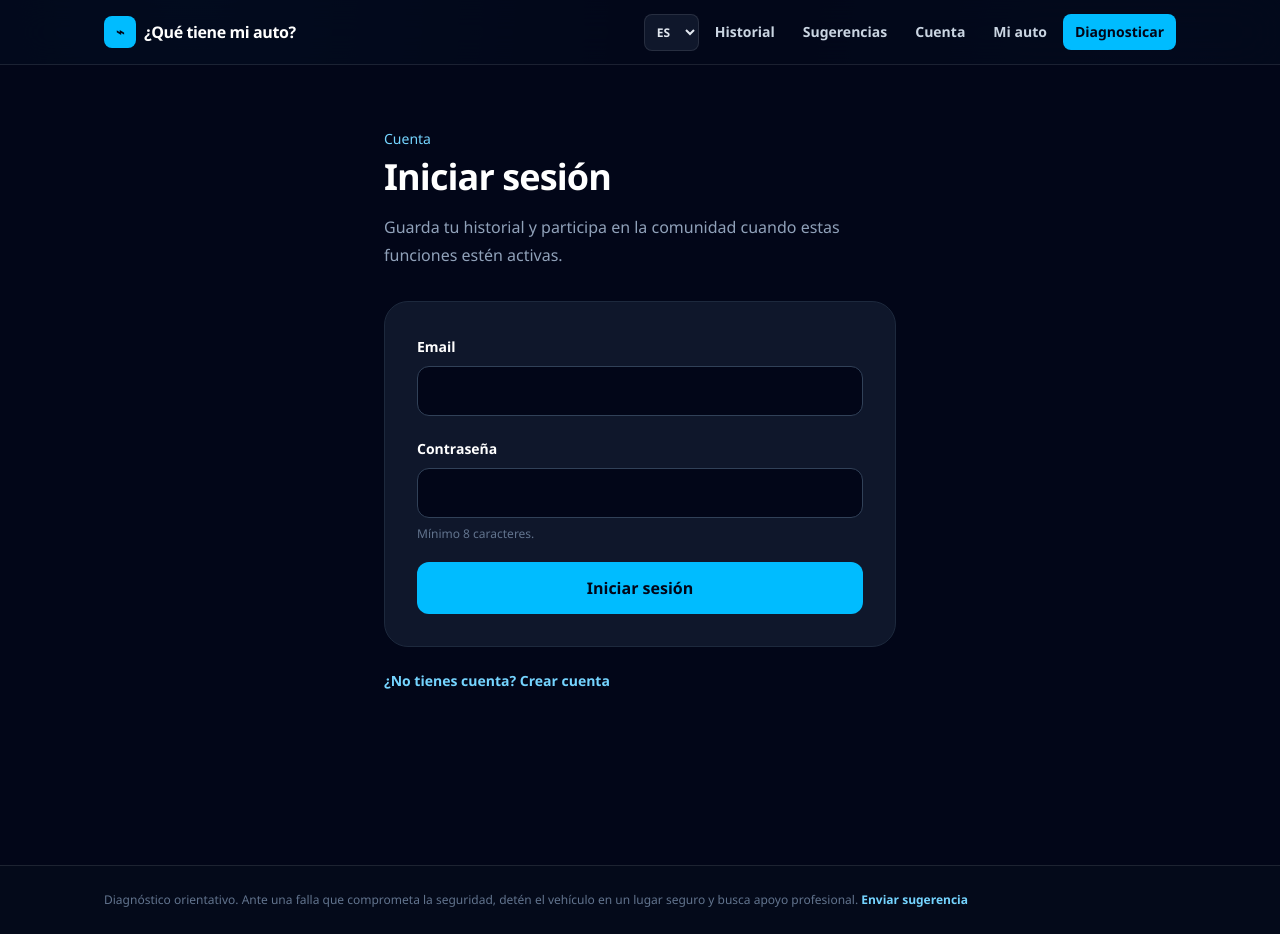
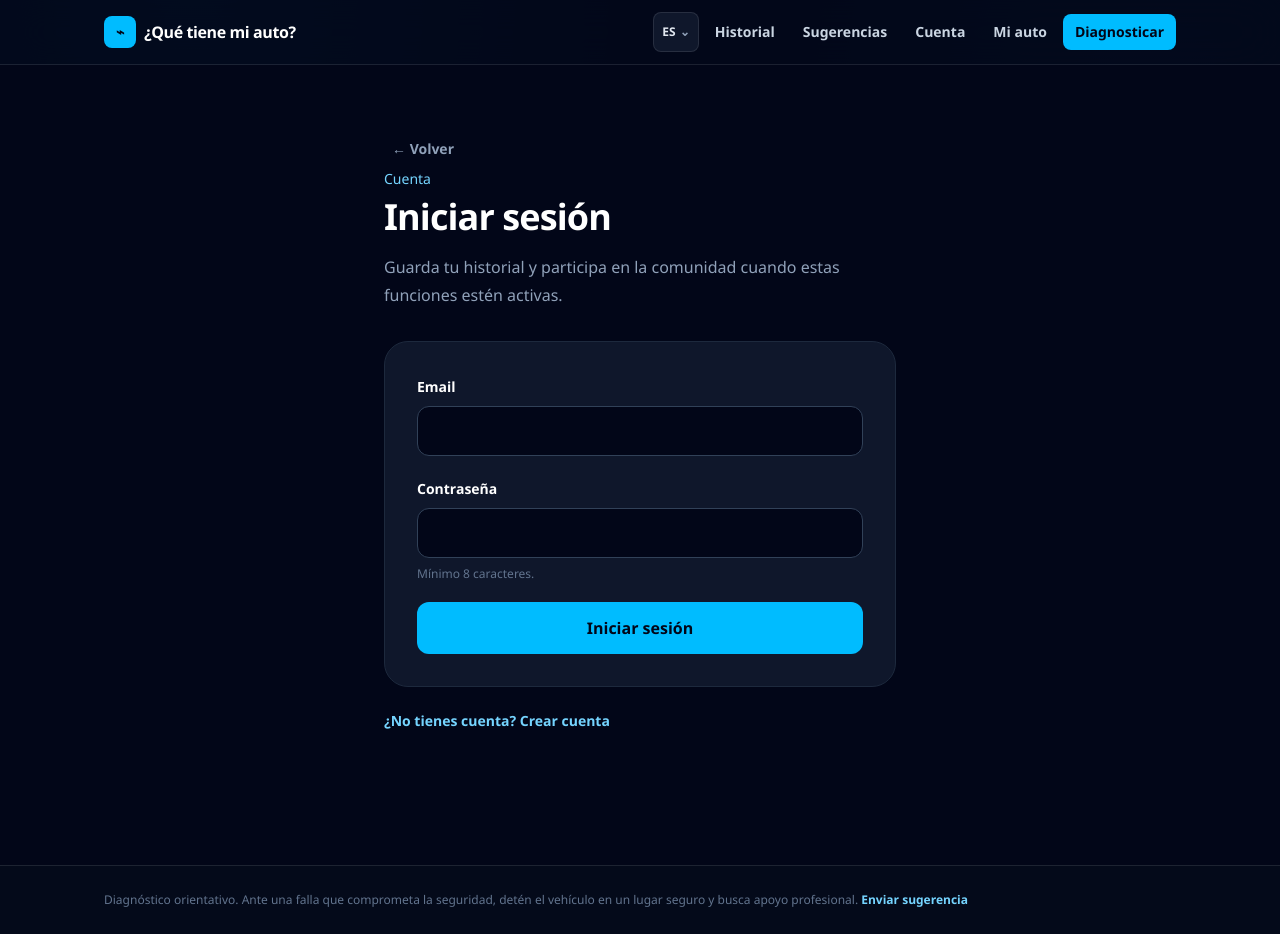
Before and after one commit to AndresRojoUG/que-tiene-mi-auto, a Next.js app: page /cuenta in a window 1280 px wide. Built offline with nearby package versions, Linux system fonts and the light colour scheme; no server answers.

Commit message:
feat: improve navigation and locale controls

```diff
--- a/app/admin/comunidad/page.tsx
+++ b/app/admin/comunidad/page.tsx
@@ -2,6 +2,7 @@
 
 import { useEffect, useState } from "react";
 import { createClient } from "@/lib/supabase/client";
+import BackButton from "@/components/BackButton";
 
 type Item = { id: string; title?: string; body: string; status: "pending" | "published" | "hidden" | "removed"; created_at: string };
 
@@ -35,5 +36,5 @@ export default function AdminCommunityPage() {
 
   const renderItems = (items: Item[], table: "community_questions" | "community_answers") => items.map((item) => <article key={item.id} className="rounded-2xl border border-slate-800 bg-slate-900 p-5"><div className="flex flex-wrap items-center justify-between gap-3"><p className="text-sm font-bold text-sky-300">{item.status}</p><select value={item.status} onChange={(event) => void update(table, item.id, event.target.value as Item["status"])} className="rounded-lg border border-slate-700 bg-slate-950 px-3 py-2 text-sm"><option value="pending">Pendiente</option><option value="published">Publicar</option><option value="hidden">Ocultar</option><option value="removed">Retirar</option></select></div>{item.title && <h2 className="mt-4 text-xl font-bold">{item.title}</h2>}<p className="mt-3 whitespace-pre-wrap leading-7 text-slate-200">{item.body}</p></article>);
 
-  return <main className="min-h-screen bg-slate-950 text-white"><section className="mx-auto max-w-4xl px-5 py-10 sm:px-8 sm:py-16"><p className="text-sm font-medium text-sky-300">Administración</p><h1 className="mt-2 text-4xl font-black">Moderación de comunidad</h1>{message && <p className="mt-5 rounded-xl bg-slate-900 p-4 text-slate-300">{message}</p>}<h2 className="mt-8 text-2xl font-bold">Preguntas</h2><div className="mt-4 space-y-4">{renderItems(questions, "community_questions")}</div><h2 className="mt-10 text-2xl font-bold">Soluciones</h2><div className="mt-4 space-y-4">{renderItems(answers, "community_answers")}</div></section></main>;
+  return <main className="min-h-screen bg-slate-950 text-white"><section className="mx-auto max-w-4xl px-5 py-10 sm:px-8 sm:py-16"><BackButton fallbackHref="/admin" /><p className="text-sm font-medium text-sky-300">Administración</p><h1 className="mt-2 text-4xl font-black">Moderación de comunidad</h1>{message && <p className="mt-5 rounded-xl bg-slate-900 p-4 text-slate-300">{message}</p>}<h2 className="mt-8 text-2xl font-bold">Preguntas</h2><div className="mt-4 space-y-4">{renderItems(questions, "community_questions")}</div><h2 className="mt-10 text-2xl font-bold">Soluciones</h2><div className="mt-4 space-y-4">{renderItems(answers, "community_answers")}</div></section></main>;
 }
--- a/app/admin/page.tsx
+++ b/app/admin/page.tsx
@@ -1,5 +1,6 @@
 import Link from "next/link";
+import BackButton from "@/components/BackButton";
 
 export default function AdminPage() {
-  return <main className="min-h-screen bg-slate-950 text-white"><section className="mx-auto max-w-4xl px-5 py-10 sm:px-8 sm:py-16"><p className="text-sm font-medium text-sky-300">Administración</p><h1 className="mt-2 text-4xl font-black">Panel de administración</h1><p className="mt-4 text-slate-400">Revisa sugerencias y modera el contenido de la comunidad.</p><div className="mt-8 grid gap-4 sm:grid-cols-2"><Link href="/admin/sugerencias" className="rounded-3xl border border-slate-800 bg-slate-900 p-6 font-bold transition hover:border-sky-400/50">Sugerencias recibidas →</Link><Link href="/admin/comunidad" className="rounded-3xl border border-slate-800 bg-slate-900 p-6 font-bold transition hover:border-sky-400/50">Moderación de comunidad →</Link><Link href="/admin/reportes" className="rounded-3xl border border-slate-800 bg-slate-900 p-6 font-bold transition hover:border-sky-400/50">Reportes de comunidad →</Link></div></section></main>;
+  return <main className="min-h-screen bg-slate-950 text-white"><section className="mx-auto max-w-4xl px-5 py-10 sm:px-8 sm:py-16"><BackButton /><p className="text-sm font-medium text-sky-300">Administración</p><h1 className="mt-2 text-4xl font-black">Panel de administración</h1><p className="mt-4 text-slate-400">Revisa sugerencias y modera el contenido de la comunidad.</p><div className="mt-8 grid gap-4 sm:grid-cols-2"><Link href="/admin/sugerencias" className="rounded-3xl border border-slate-800 bg-slate-900 p-6 font-bold transition hover:border-sky-400/50">Sugerencias recibidas →</Link><Link href="/admin/comunidad" className="rounded-3xl border border-slate-800 bg-slate-900 p-6 font-bold transition hover:border-sky-400/50">Moderación de comunidad →</Link><Link href="/admin/reportes" className="rounded-3xl border border-slate-800 bg-slate-900 p-6 font-bold transition hover:border-sky-400/50">Reportes de comunidad →</Link></div></section></main>;
 }
--- a/app/admin/reportes/page.tsx
+++ b/app/admin/reportes/page.tsx
@@ -1,6 +1,7 @@
 "use client";
 import { useEffect, useState } from "react";
 import { createClient } from "@/lib/supabase/client";
+import BackButton from "@/components/BackButton";
 
 type Report = { id: string; reason: string; status: "open" | "reviewed" | "resolved" | "dismissed"; created_at: string };
 
@@ -20,5 +21,5 @@ export default function AdminReportsPage() {
     if (error) { setMessage("No pudimos actualizar el reporte."); return; }
     setReports((current) => current.map((report) => report.id === id ? { ...report, status } : report));
   }
-  return <main className="min-h-screen bg-slate-950 text-white"><section className="mx-auto max-w-4xl px-5 py-10 sm:px-8 sm:py-16"><p className="text-sm font-medium text-sky-300">Administración</p><h1 className="mt-2 text-4xl font-black">Reportes de comunidad</h1>{message && <p className="mt-5 rounded-xl bg-slate-900 p-4 text-slate-300">{message}</p>}<div className="mt-8 space-y-4">{reports.map((report) => <article key={report.id} className="rounded-2xl border border-slate-800 bg-slate-900 p-5"><div className="flex flex-wrap items-center justify-between gap-3"><p className="text-sm font-bold text-rose-300">{report.status}</p><select value={report.status} onChange={(e) => void update(report.id, e.target.value as Report["status"])} className="rounded-lg border border-slate-700 bg-slate-950 px-3 py-2"><option value="open">Abierto</option><option value="reviewed">Revisado</option><option value="resolved">Resuelto</option><option value="dismissed">Descartado</option></select></div><p className="mt-4 whitespace-pre-wrap leading-7">{report.reason}</p></article>)}</div></section></main>;
+  return <main className="min-h-screen bg-slate-950 text-white"><section className="mx-auto max-w-4xl px-5 py-10 sm:px-8 sm:py-16"><BackButton fallbackHref="/admin" /><p className="text-sm font-medium text-sky-300">Administración</p><h1 className="mt-2 text-4xl font-black">Reportes de comunidad</h1>{message && <p className="mt-5 rounded-xl bg-slate-900 p-4 text-slate-300">{message}</p>}<div className="mt-8 space-y-4">{reports.map((report) => <article key={report.id} className="rounded-2xl border border-slate-800 bg-slate-900 p-5"><div className="flex flex-wrap items-center justify-between gap-3"><p className="text-sm font-bold text-rose-300">{report.status}</p><select value={report.status} onChange={(e) => void update(report.id, e.target.value as Report["status"])} className="rounded-lg border border-slate-700 bg-slate-950 px-3 py-2"><option value="open">Abierto</option><option value="reviewed">Revisado</option><option value="resolved">Resuelto</option><option value="dismissed">Descartado</option></select></div><p className="mt-4 whitespace-pre-wrap leading-7">{report.reason}</p></article>)}</div></section></main>;
 }
--- a/app/admin/sugerencias/page.tsx
+++ b/app/admin/sugerencias/page.tsx
@@ -2,6 +2,7 @@
 
 import { useEffect, useState } from "react";
 import { createClient } from "@/lib/supabase/client";
+import BackButton from "@/components/BackButton";
 
 type FeedbackStatus = "new" | "reviewed" | "planned" | "closed";
 type Feedback = {
@@ -62,6 +63,7 @@ export default function AdminSuggestionsPage() {
   return (
     <main className="min-h-screen bg-slate-950 text-white">
       <section className="mx-auto max-w-4xl px-5 py-10 sm:px-8 sm:py-16">
+        <BackButton fallbackHref="/admin" />
         <p className="text-sm font-medium text-sky-300">Administración</p>
         <h1 className="mt-2 text-4xl font-black tracking-tight">Sugerencias recibidas</h1>
         {message && <p className="mt-5 rounded-xl bg-slate-900 p-4 text-slate-300">{message}</p>}
--- a/app/cuenta/page.tsx
+++ b/app/cuenta/page.tsx
@@ -4,6 +4,7 @@ import { FormEvent, Suspense, useEffect, useState } from "react";
 import { useRouter, useSearchParams } from "next/navigation";
 import { createClient } from "@/lib/supabase/client";
 import { useLanguage } from "@/components/LanguageProvider";
+import BackButton from "@/components/BackButton";
 
 type Mode = "sign-in" | "sign-up";
 
@@ -137,6 +138,7 @@ function CuentaContent() {
     return (
       <main className="min-h-screen bg-slate-950 text-white">
         <section className="mx-auto max-w-xl px-5 py-10 sm:px-8 sm:py-16">
+          <BackButton />
           <p className="text-sm font-medium text-sky-300">{copy.account}</p>
           <h1 className="mt-2 text-4xl font-black tracking-tight">{copy.active}</h1>
           <div className="mt-8 rounded-3xl border border-slate-800 bg-slate-900 p-6">
@@ -161,6 +163,7 @@ function CuentaContent() {
   return (
     <main className="min-h-screen bg-slate-950 text-white">
       <section className="mx-auto max-w-xl px-5 py-10 sm:px-8 sm:py-16">
+        <BackButton />
         <p className="text-sm font-medium text-sky-300">{copy.account}</p>
         <h1 className="mt-2 text-4xl font-black tracking-tight">
           {mode === "sign-in" ? copy.signIn : copy.create}
--- a/app/historial/page.tsx
+++ b/app/historial/page.tsx
@@ -11,6 +11,7 @@ import {
   subscribeToDiagnosticHistory,
 } from "@/lib/diagnostics/history";
 import { syncDiagnosticHistory } from "@/lib/diagnostics/cloud-history";
+import BackButton from "@/components/BackButton";
 
 function formatHistoryDate(createdAt: string) {
   const date = new Date(createdAt);
@@ -52,6 +53,7 @@ export default function HistorialPage() {
   return (
     <main className="min-h-screen bg-slate-950 text-white">
       <section className="mx-auto max-w-4xl px-5 py-10 sm:px-8 sm:py-16">
+        <BackButton />
         <p className="text-sm font-medium text-slate-400">En este dispositivo</p>
         <h1 className="mt-2 text-4xl font-black tracking-tight">Historial de diagnósticos</h1>
         <p className="mt-4 max-w-2xl leading-7 text-slate-400">
--- a/app/sugerencias/page.tsx
+++ b/app/sugerencias/page.tsx
@@ -4,6 +4,7 @@ import Link from "next/link";
 import { FormEvent, useState } from "react";
 import { createClient } from "@/lib/supabase/client";
 import { useLanguage } from "@/components/LanguageProvider";
+import BackButton from "@/components/BackButton";
 
 type FeedbackCategory = "suggestion" | "issue" | "content_request";
 
@@ -64,6 +65,7 @@ export default function SugerenciasPage() {
   return (
     <main className="min-h-screen bg-slate-950 text-white">
       <section className="mx-auto max-w-2xl px-5 py-10 sm:px-8 sm:py-16">
+        <BackButton />
         <p className="text-sm font-medium text-sky-300">{copy.eyebrow}</p>
         <h1 className="mt-2 text-4xl font-black tracking-tight">{copy.title}</h1>
         <p className="mt-4 max-w-xl leading-7 text-slate-400">
--- /dev/null
+++ b/components/BackButton.tsx
@@ -0,0 +1,32 @@
+"use client";
+
+import { useRouter } from "next/navigation";
+import { useLanguage } from "@/components/LanguageProvider";
+
+type BackButtonProps = {
+  fallbackHref?: string;
+};
+
+export default function BackButton({ fallbackHref = "/" }: BackButtonProps) {
+  const router = useRouter();
+  const { locale } = useLanguage();
+  const label = locale === "en" ? "Back" : "Volver";
+
+  function goBack() {
+    if (window.history.length > 1) {
+      router.back();
+      return;
+    }
+    router.push(fallbackHref);
+  }
+
+  return (
+    <button
+      type="button"
+      onClick={goBack}
+      className="inline-flex min-h-10 items-center rounded-lg px-2 text-sm font-semibold text-slate-400 transition hover:bg-white/5 hover:text-white focus:outline-none focus:ring-2 focus:ring-sky-300"
+    >
+      ← {label}
+    </button>
+  );
+}
--- a/components/LanguageSelector.tsx
+++ b/components/LanguageSelector.tsx
@@ -1,20 +1,34 @@
 "use client";
 
+import { useRef } from "react";
 import { useLanguage } from "@/components/LanguageProvider";
 import type { Locale } from "@/lib/i18n/translations";
 
 export default function LanguageSelector() {
   const { locale, setLocale, t } = useLanguage();
+  const detailsRef = useRef<HTMLDetailsElement>(null);
+
+  function selectLocale(nextLocale: Locale) {
+    setLocale(nextLocale);
+    if (detailsRef.current) detailsRef.current.open = false;
+  }
 
   return (
-    <select
-      aria-label={t("language.label")}
-      value={locale}
-      onChange={(event) => setLocale(event.target.value as Locale)}
-      className="rounded-lg border border-white/10 bg-slate-900 px-2 py-2 text-xs font-bold text-slate-200 outline-none transition hover:bg-white/5 focus:border-sky-300"
-    >
-      <option value="es">ES</option>
-      <option value="en">EN</option>
-    </select>
+    <details ref={detailsRef} className="relative">
+      <summary
+        aria-label={t("language.label")}
+        className="flex min-h-10 cursor-pointer list-none items-center rounded-lg border border-white/10 bg-slate-900 px-2 text-xs font-bold text-slate-200 outline-none transition hover:bg-white/5 focus:ring-2 focus:ring-sky-300"
+      >
+        {locale.toUpperCase()} <span aria-hidden="true" className="ml-1 text-slate-400">⌄</span>
+      </summary>
+      <div role="menu" className="absolute right-0 top-[calc(100%+0.5rem)] z-50 w-32 rounded-xl border border-white/10 bg-slate-900 p-1 shadow-2xl shadow-black/40">
+        <button type="button" role="menuitemradio" aria-checked={locale === "es"} onClick={() => selectLocale("es")} className="block w-full rounded-lg px-3 py-2 text-left text-sm font-semibold text-slate-100 transition hover:bg-white/10">
+          Español
+        </button>
+        <button type="button" role="menuitemradio" aria-checked={locale === "en"} onClick={() => selectLocale("en")} className="block w-full rounded-lg px-3 py-2 text-left text-sm font-semibold text-slate-100 transition hover:bg-white/10">
+          English
+        </button>
+      </div>
+    </details>
   );
 }
```
Also changed, not shown: app/vehiculo/comunidad/pregunta/page.tsx (+4 -4 lines).
